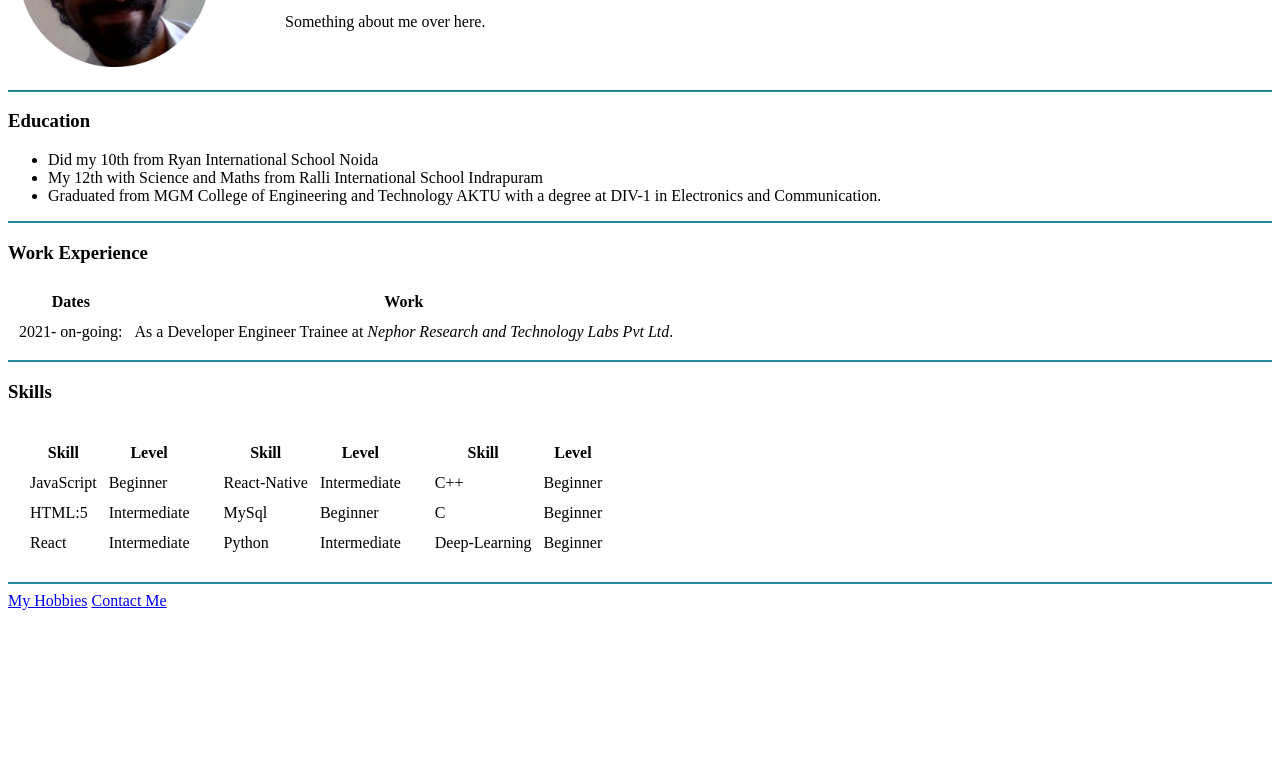
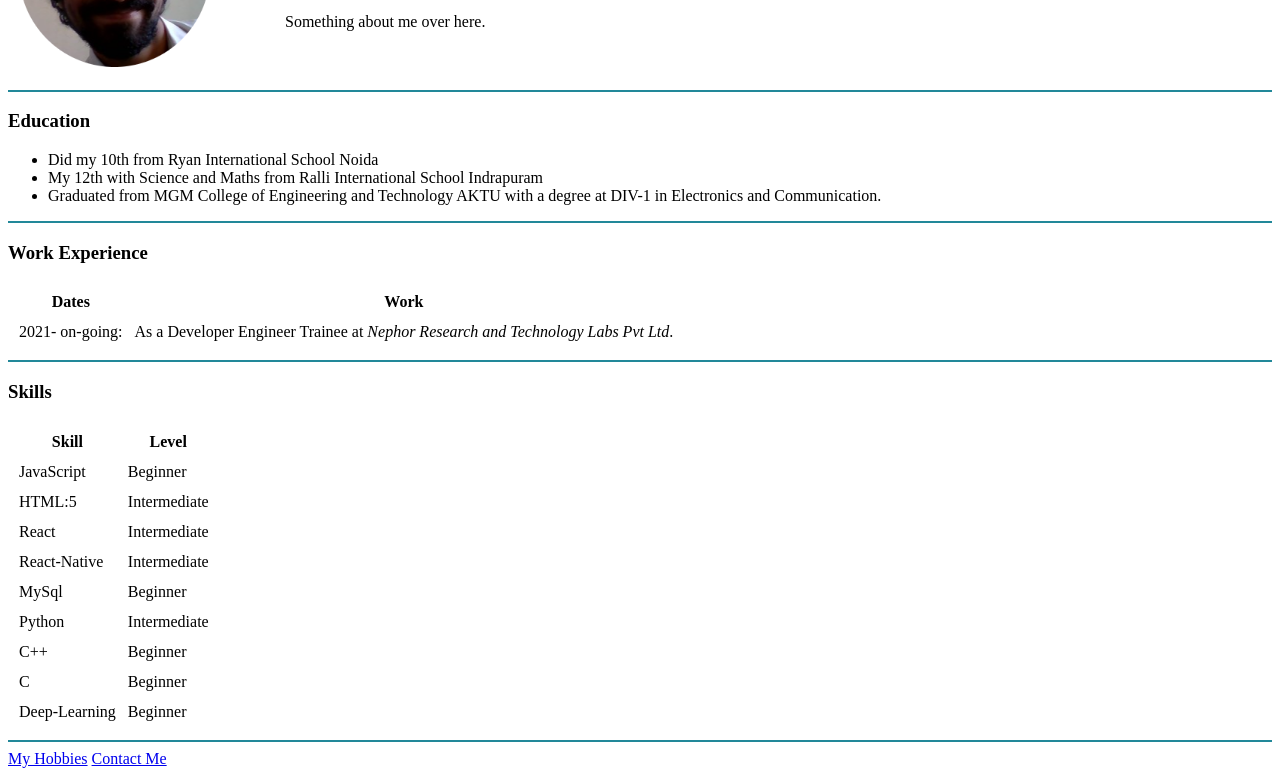
Before and after one commit to Vrikodhar/CV, a plain HTML site: page index.html in a window 1280 px wide. Shown: the part 143-919 px from the top of the page. Before the commit the page ends 800 px from the top, so only its background shows below. Drawn offline with Linux system fonts and the light colour scheme.

Commit message:
Changed Skill table

```diff
--- a/index.html
+++ b/index.html
@@ -56,18 +56,13 @@
     <hr color="#289" size="2">
     <h3>Skills</h3>
     <table cellspacing='10'>
-        <tr>
-            <td>
-                <table cellspacing='10'>
         <thead>
             <tr>
                 <th>Skill</th>
                 <th>Level</th>
             </tr>
         </thead>
-                    <tfoot>
 
-                    </tfoot>
         <tbody>
 
             <tr>
@@ -83,23 +78,6 @@
                 <td>Intermediate</td>
             </tr>
 
-
-                    </tbody>
-                </table>
-            </td>
-
-            <td>
-                <table cellspacing='10'>
-                    <thead>
-                        <tr>
-                            <th>Skill</th>
-                            <th>Level</th>
-                        </tr>
-                    </thead>
-                    <tfoot>
-
-                    </tfoot>
-                    <tbody>
             <tr>
                 <td>React-Native</td>
                 <td>Intermediate</td>
@@ -112,24 +90,6 @@
                 <td>Python</td>
                 <td>Intermediate</td>
             </tr>
-
-                    </tbody>
-                </table>
-            </td>
-
-            <td>
-
-                <table cellspacing='10'>
-                    <thead>
-                        <tr>
-                            <th>Skill</th>
-                            <th>Level</th>
-                        </tr>
-                    </thead>
-                    <tfoot>
-
-                    </tfoot>
-                    <tbody>
 
             <tr>
                 <td>C++</td>
@@ -146,12 +106,8 @@
 
 
         </tbody>
+
     </table>
-            </td>
-        </tr>
-    </table>
-
-
 
     <hr color="#289" size="2">
     <a href="./src/hobbies.html">My Hobbies</a>
```
Lines whose indentation alone changed are shown as unchanged.
